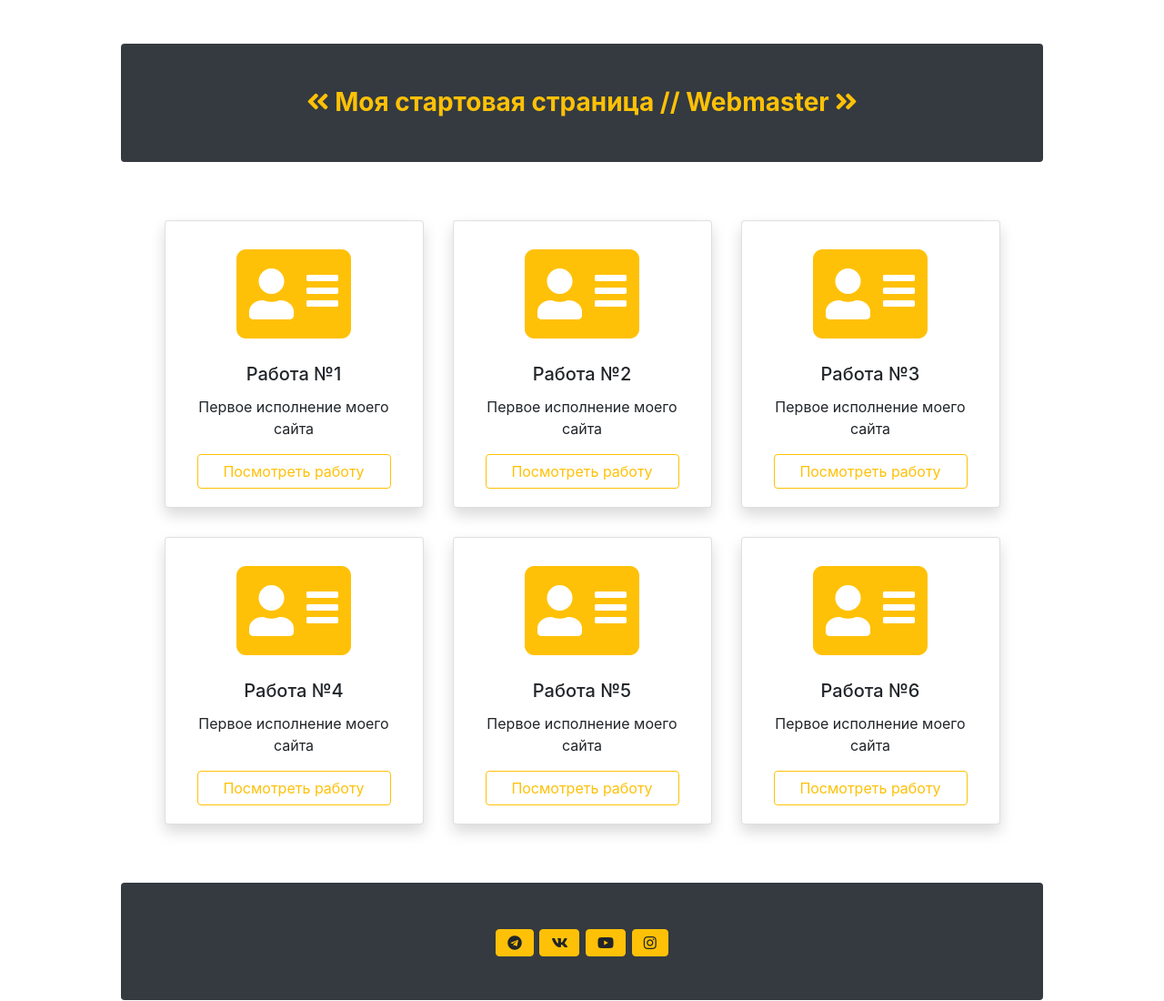
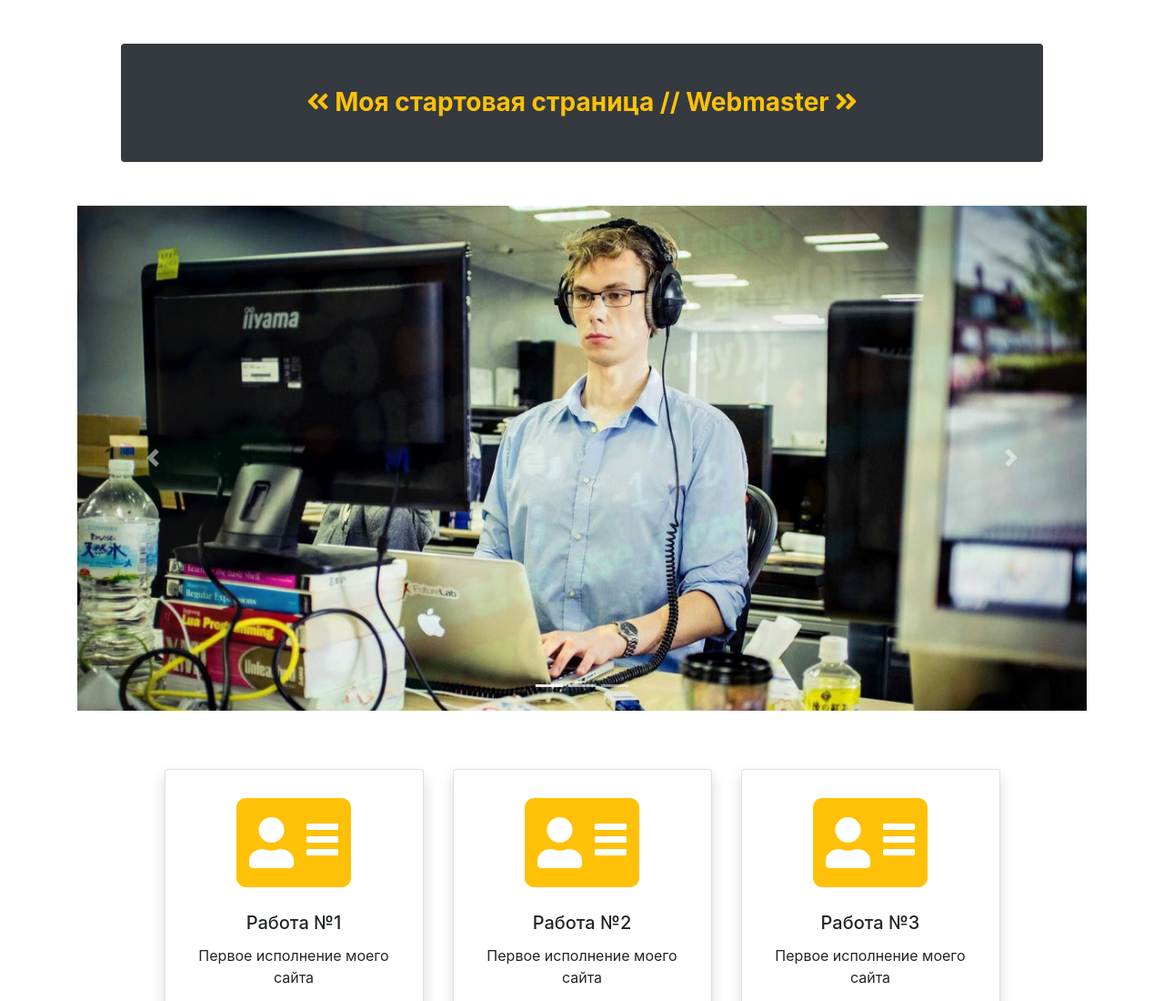
Before and after one commit to atrme16/atrme16.github.io, a plain HTML site: page index.html in a window 1280 px wide. Shown: the top 1100 px of the page at 91% size. Drawn offline with nearby package versions, Linux system fonts and the light colour scheme.

Commit message:
Add files via upload

```diff
--- a/index.html
+++ b/index.html
@@ -22,6 +22,42 @@
       Моя стартовая страница // Webmaster
       <i class="fas fa-angle-double-right"></i>
     </h1>
+
+
+
+
+    <div id="carouselExampleIndicators" class="carousel-fade carousel slide mb-5" data-ride="carousel">
+      <ol class="carousel-indicators">
+        <li data-target="#carouselExampleIndicators" data-slide-to="0" class="active"></li>
+        <li data-target="#carouselExampleIndicators" data-slide-to="1"></li>
+        <li data-target="#carouselExampleIndicators" data-slide-to="2"></li>
+      </ol>
+      <div class="carousel-inner">
+        <div class="carousel-item active">
+          <img src="img/1.jpg" class="d-block w-100" alt="...">
+        </div>
+        <div class="carousel-item">
+          <img src="img/2.jpg" class="d-block w-100" alt="...">
+        </div>
+        <div class="carousel-item">
+          <img src="img/3.jpg" class="d-block w-100" alt="...">
+        </div>
+      </div>
+      <a class="carousel-control-prev" href="#carouselExampleIndicators" role="button" data-slide="prev">
+        <span class="carousel-control-prev-icon" aria-hidden="true"></span>
+        <span class="sr-only">Previous</span>
+      </a>
+      <a class="carousel-control-next" href="#carouselExampleIndicators" role="button" data-slide="next">
+        <span class="carousel-control-next-icon" aria-hidden="true"></span>
+        <span class="sr-only">Next</span>
+      </a>
+    </div>
+
+
+
+
+
+
     <div class="row d-flex justify-content-center">
       <div class="card col-md-3 text-center m-3 shadow">
         <i class="fas fa-address-card fa-7x mt-4 text-warning"></i>
```
Also changed, not shown: img/1.jpg (added), img/2.jpg (added), img/3.jpg (added), 1 other file.
